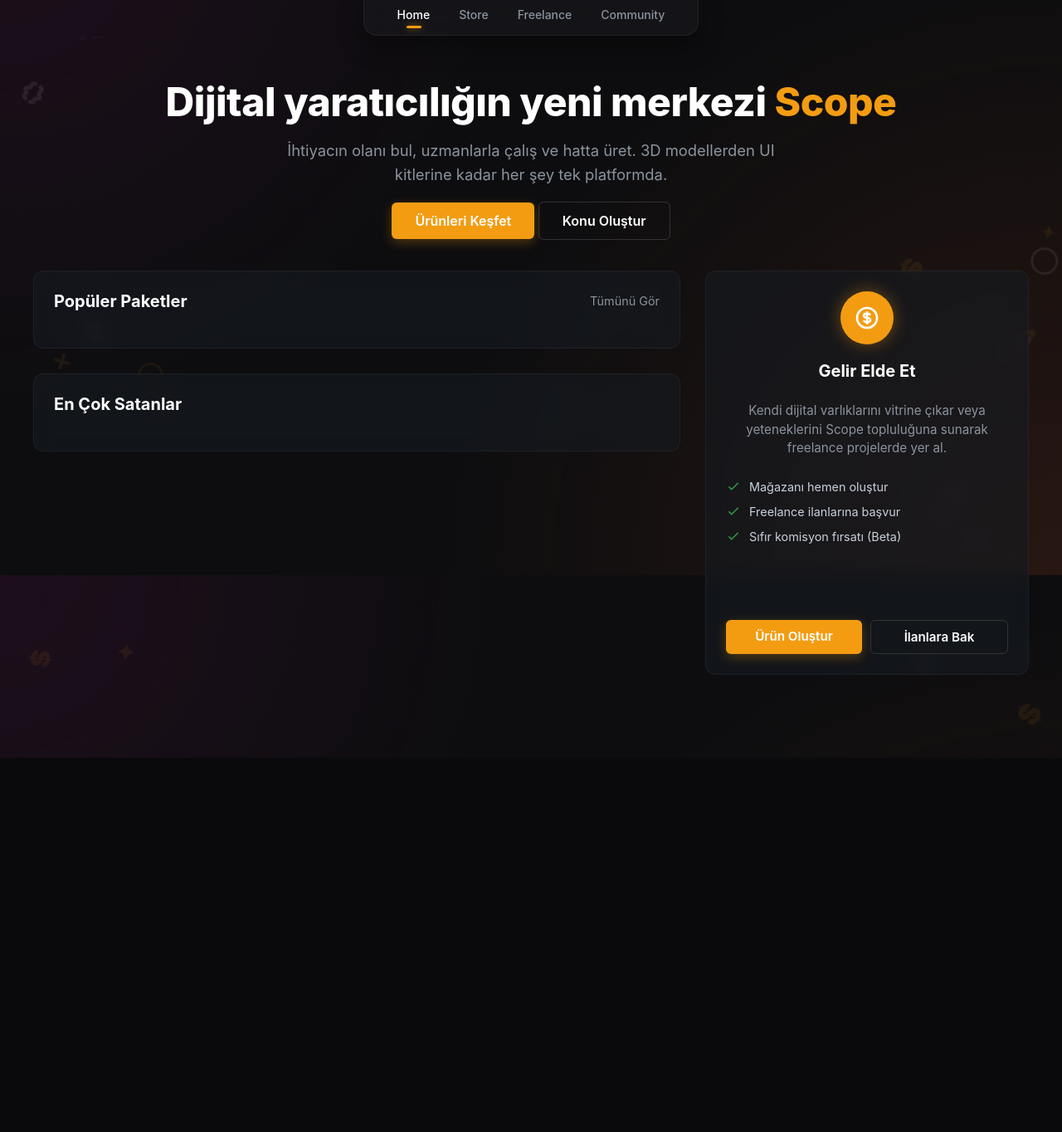
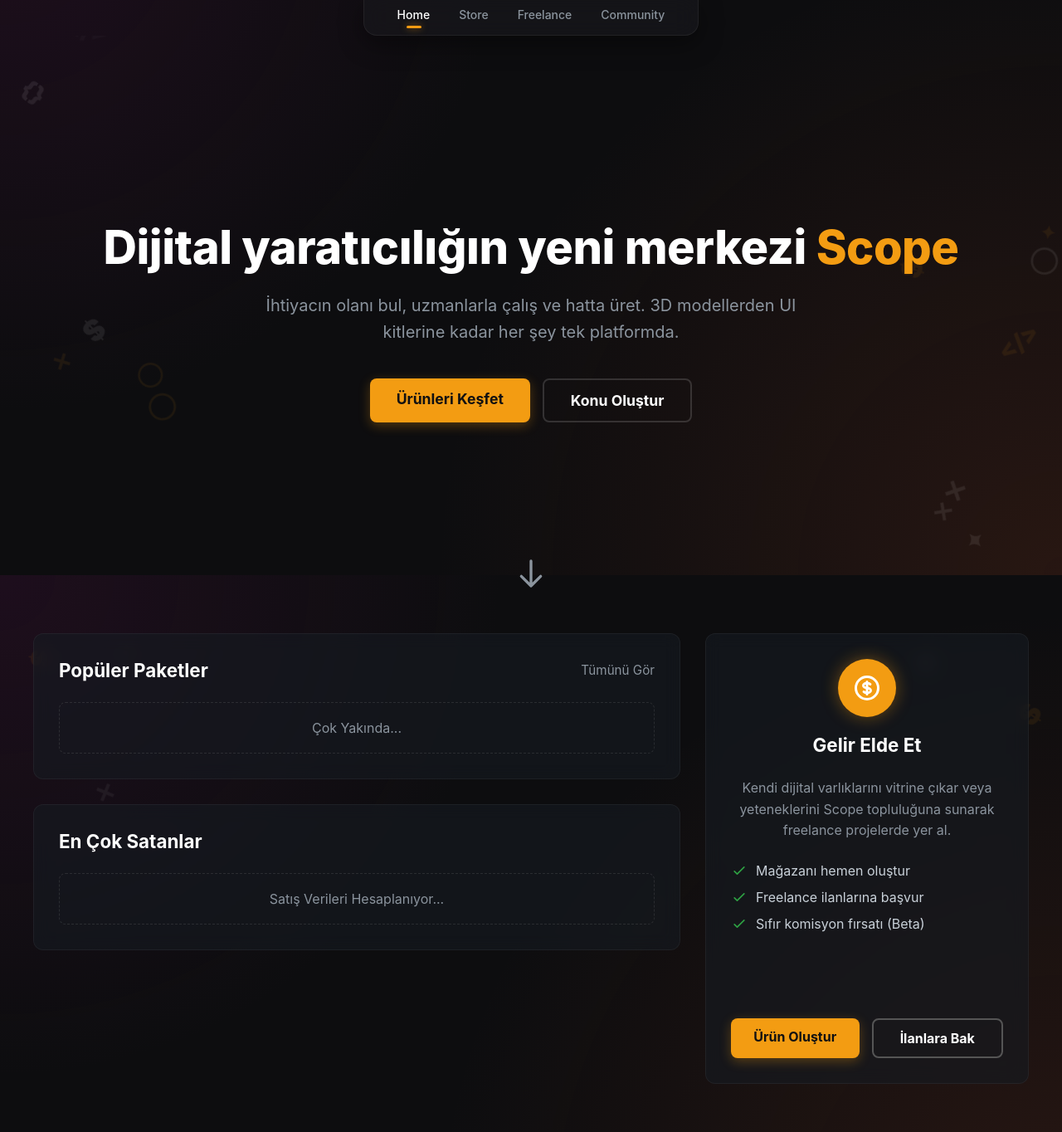
Before and after one commit to Scope-Digital-Marketing-Platform/Scope, a PHP site: page / in a window 1280 px wide. Shown: the part 107-1471 px from the top of the page at 83% size. Before the commit the page ends 1020 px from the top, so only its background shows below. Run offline with PHP 8.4, Linux system fonts and the light colour scheme.

Commit message:
home and comm. bug fix

```diff
--- a/Scope/src/pages/Home.php
+++ b/Scope/src/pages/Home.php
@@ -1,4 +1,4 @@
-<div class="home-wrapper" style="width: 100%; padding-top: 10px; padding-bottom: 60px; position: relative; overflow: hidden; min-height: 100vh;">
+<div class="home-wrapper" style="width: 100%; position: relative; overflow: hidden; min-height: 100vh;">
 
     <div class="floating-particles">
         <div class="particle p-1">$</div> <div class="particle p-2">✕</div> <div class="particle p-3">◯</div> <div class="particle p-4">&lt;/&gt;</div> <div class="particle p-5">✦</div>
@@ -8,8 +8,10 @@
     </div>
 
     <style>
+        /* Genel Konteyner */
         .home-container { max-width: 1200px; margin: 0 auto; padding: 0 20px; position: relative; z-index: 10; }
 
+        /* Partikül Animasyonları */
         .floating-particles { position: absolute; top: 0; left: 0; width: 100%; height: 100%; pointer-events: none; z-index: 0; }
         .particle { position: absolute; color: rgba(255, 255, 255, 0.08); font-size: 28px; font-weight: 900; animation: fall linear infinite; }
         .particle:nth-child(odd) { color: rgba(243, 156, 18, 0.08); }
@@ -19,7 +21,6 @@
             100% { transform: translateY(120vh) rotate(360deg); opacity: 0; }
         }
 
-        /* Partikül Konumları ve Negatif Delay */
         .p-1 { left: 3%; animation-duration: 15s; animation-delay: -5s; font-size: 32px;}
         .p-2 { left: 9%; animation-duration: 22s; animation-delay: -14s; }
         .p-3 { left: 14%; animation-duration: 18s; animation-delay: -2s; font-size: 24px;}
@@ -41,51 +42,79 @@
         .p-19 { left: 85%; animation-duration: 15s; animation-delay: -13s; font-size: 34px;}
         .p-20 { left: 91%; animation-duration: 23s; animation-delay: -8s; font-size: 27px;}
 
-        /* Hero ve Paneller */
-        .hero-section { text-align: center; margin-top: 20px; margin-bottom: 50px; }
-        .hero-title { font-size: 3rem; font-weight: 800; margin-bottom: 15px; letter-spacing: -0.5px; transition: color 0.4s ease; }
+        /* --- HERO (KARŞILAMA) ALANI - TAM EKRAN --- */
+        .hero-section {
+            display: flex;
+            flex-direction: column;
+            justify-content: center;
+            align-items: center;
+            text-align: center;
+            min-height: 80vh; /* Ekranın altından biraz yukarıda bitmesi için küçültüldü */
+            position: relative;
+            padding-bottom: 40px;
+        }
+        .hero-title { font-size: 3.5rem; font-weight: 800; margin-bottom: 20px; letter-spacing: -0.5px; transition: color 0.4s ease; }
         .hero-title span { color: #f39c12; }
-        .hero-desc { color: #8b949e; font-size: 1.15rem; max-width: 600px; margin: 0 auto 30px auto; line-height: 1.6; transition: color 0.4s ease; }
-        .btn-primary { background-color: #f39c12; color: #fff; padding: 12px 28px; border-radius: 6px; font-weight: 600; text-decoration: none; transition: background 0.3s; box-shadow: 0 4px 14px rgba(243, 156, 18, 0.3); }
-        .btn-primary:hover { background-color: #d68910; }
-        .btn-secondary { background-color: transparent; color: #fff; padding: 12px 28px; border-radius: 6px; font-weight: 600; text-decoration: none; border: 1px solid rgba(255,255,255,0.15); transition: all 0.3s; }
-        .btn-secondary:hover { background-color: rgba(255,255,255,0.05); }
+        .hero-desc { color: #8b949e; font-size: 1.25rem; max-width: 650px; margin: 0 auto 40px auto; line-height: 1.6; transition: color 0.4s ease; }
 
-        .home-grid { display: grid; grid-template-columns: 2fr 1fr; gap: 30px; }
+        .hero-buttons { display: flex; gap: 15px; justify-content: center; }
+        .btn-primary { background-color: #f39c12; color: #111; padding: 14px 32px; border-radius: 8px; font-weight: bold; font-size: 1.1rem; text-decoration: none; transition: all 0.3s; box-shadow: 0 4px 14px rgba(243, 156, 18, 0.3); }
+        .btn-primary:hover { background-color: #d68910; transform: translateY(-2px); box-shadow: 0 6px 20px rgba(243, 156, 18, 0.4); }
+        .btn-secondary { background-color: transparent; color: #fff; padding: 14px 32px; border-radius: 8px; font-weight: bold; font-size: 1.1rem; text-decoration: none; border: 2px solid rgba(255,255,255,0.15); transition: all 0.3s; }
+        .btn-secondary:hover { background-color: rgba(255,255,255,0.05); transform: translateY(-2px); }
+
+        /* Scroll İndikatörü (Aşağı Ok) */
+        .scroll-indicator {
+            position: absolute;
+            bottom: 0px; /* Yukarı çekildi */
+            color: #8b949e;
+            animation: bounce 2s infinite;
+            cursor: pointer;
+            transition: color 0.3s;
+        }
+        .scroll-indicator:hover { color: #f39c12; }
+        @keyframes bounce { 0%, 20%, 50%, 80%, 100% { transform: translateY(0); } 40% { transform: translateY(-15px); } 60% { transform: translateY(-7px); } }
+
+        /* --- PANELLER VE ALT İÇERİKLER --- */
+        .content-wrapper { padding-top: 40px; padding-bottom: 80px; }
+        .home-grid { display: grid; grid-template-columns: 2fr 1fr; gap: 30px; margin-bottom: 40px; }
         @media (max-width: 992px) { .home-grid { grid-template-columns: 1fr; } }
 
-        .panel { background: rgba(22, 27, 34, 0.6); border: 1px solid rgba(255,255,255,0.05); border-radius: 12px; padding: 24px; backdrop-filter: blur(10px); transition: all 0.4s ease; }
-        .panel-header { display: flex; justify-content: space-between; align-items: center; margin-bottom: 20px; }
-        .panel-title { font-size: 1.25rem; font-weight: 700; margin: 0; transition: color 0.4s ease; }
+        .panel { background: rgba(22, 27, 34, 0.6); border: 1px solid rgba(255,255,255,0.05); border-radius: 12px; padding: 30px; backdrop-filter: blur(10px); transition: all 0.4s ease; }
+        .panel-header { display: flex; justify-content: space-between; align-items: center; margin-bottom: 25px; }
+        .panel-title { font-size: 1.4rem; font-weight: 700; margin: 0; transition: color 0.4s ease; }
 
         .category-grid { display: grid; grid-template-columns: repeat(auto-fit, minmax(200px, 1fr)); gap: 15px; }
         .product-grid { display: grid; grid-template-columns: repeat(auto-fit, minmax(180px, 1fr)); gap: 20px; }
 
         .earn-panel { text-align: center; display: flex; flex-direction: column; align-items: center; height: 100%; }
-        .earn-icon { width: 64px; height: 64px; background: #f39c12; border-radius: 50%; display: flex; align-items: center; justify-content: center; margin-bottom: 20px; box-shadow: 0 0 20px rgba(243, 156, 18, 0.4); }
+        .earn-icon { width: 70px; height: 70px; background: #f39c12; border-radius: 50%; display: flex; align-items: center; justify-content: center; margin-bottom: 20px; box-shadow: 0 0 20px rgba(243, 156, 18, 0.4); }
         .earn-list { list-style: none; padding: 0; margin: 0 0 30px 0; text-align: left; width: 100%; }
-        .earn-list li { display: flex; align-items: center; gap: 10px; margin-bottom: 12px; font-size: 0.9rem; color: #c9d1d9; transition: color 0.4s ease; }
+        .earn-list li { display: flex; align-items: center; gap: 10px; margin-bottom: 12px; font-size: 1rem; color: #c9d1d9; transition: color 0.4s ease; }
         .earn-list li svg { color: #2ea043; }
-        .earn-buttons { display: flex; gap: 10px; width: 100%; margin-top: auto; }
-        .earn-buttons a { flex: 1; text-align: center; padding: 10px 0; font-size: 0.95rem; }
+        .earn-buttons { display: flex; gap: 15px; width: 100%; margin-top: auto; }
+        .earn-buttons a { flex: 1; text-align: center; padding: 12px 0; font-size: 1rem; }
 
-        /* LIGHT MODE (MAVİ & BEYAZ) */
+        /* --- LIGHT MODE (MAVİ & BEYAZ) --- */
         body.light-mode { background-color: #f0f4f8; color: #1e293b; background-image: radial-gradient(circle at 0% 0%, rgba(59, 130, 246, 0.06) 0%, transparent 40%), radial-gradient(circle at 100% 100%, rgba(168, 85, 247, 0.06) 0%, transparent 40%); }
         body.light-mode .panel { background: rgba(255, 255, 255, 0.9); border: 1px solid rgba(0, 0, 0, 0.05); box-shadow: 0 10px 25px -5px rgba(59, 130, 246, 0.1); }
         body.light-mode .hero-title { color: #0f172a; }
         body.light-mode .hero-title span { color: #3b82f6; }
         body.light-mode .hero-desc { color: #64748b; }
         body.light-mode .panel-title { color: #0f172a; }
-        body.light-mode .btn-primary { background: linear-gradient(135deg, #3b82f6, #2563eb); box-shadow: 0 4px 12px rgba(59, 130, 246, 0.3); }
+        body.light-mode .btn-primary { background: linear-gradient(135deg, #3b82f6, #2563eb); color: white; box-shadow: 0 4px 12px rgba(59, 130, 246, 0.3); }
         body.light-mode .btn-secondary { color: #475569; border-color: #cbd5e1; }
         body.light-mode .btn-secondary:hover { background-color: #f1f5f9; color: #0f172a; }
         body.light-mode .earn-icon { background: #3b82f6; box-shadow: 0 0 20px rgba(59, 130, 246, 0.4); }
         body.light-mode .earn-list li { color: #475569; }
         body.light-mode .particle { color: rgba(59, 130, 246, 0.18); }
         body.light-mode .particle:nth-child(odd) { color: rgba(15, 23, 42, 0.12); }
+        body.light-mode .scroll-indicator { color: #64748b; }
+        body.light-mode .scroll-indicator:hover { color: #3b82f6; }
     </style>
 
     <main class="home-container">
+
         <section class="hero-section">
             <h1 class="hero-title">Dijital yaratıcılığın yeni merkezi <span>Scope</span></h1>
             <p class="hero-desc">İhtiyacın olanı bul, uzmanlarla çalış ve hatta üret. 3D modellerden UI kitlerine kadar her şey tek platformda.</p>
@@ -93,43 +122,57 @@
                 <a href="store" class="btn-primary">Ürünleri Keşfet</a>
                 <a href="community" class="btn-secondary">Konu Oluştur</a>
             </div>
+
+            <div class="scroll-indicator" onclick="document.getElementById('explore-section').scrollIntoView({behavior: 'smooth'})">
+                <svg width="40" height="40" fill="none" stroke="currentColor" viewBox="0 0 24 24">
+                    <path stroke-linecap="round" stroke-linejoin="round" stroke-width="2" d="M19 14l-7 7m0 0l-7-7m7 7V3"></path>
+                </svg>
+            </div>
         </section>
+
+        <div class="content-wrapper" id="explore-section">
 
             <div class="home-grid">
                 <div style="display: flex; flex-direction: column; gap: 30px;">
                     <div class="panel">
                         <div class="panel-header">
                             <h2 class="panel-title">Popüler Paketler</h2>
-                        <a href="store" style="color: #8b949e; text-decoration: none; font-size: 0.9rem;">Tümünü Gör</a>
+                            <a href="store" style="color: #8b949e; text-decoration: none; font-size: 0.95rem; transition: color 0.3s;" onmouseover="this.style.color='#f39c12'" onmouseout="this.style.color='#8b949e'">Tümünü Gör</a>
                         </div>
-                    <div class="category-grid"></div>
+                        <div class="category-grid">
+                            <div style="padding: 20px; border: 1px dashed rgba(255,255,255,0.1); border-radius: 8px; text-align: center; color: #8b949e;">Çok Yakında...</div>
+                        </div>
                     </div>
                     <div class="panel">
                         <div class="panel-header">
                             <h2 class="panel-title">En Çok Satanlar</h2>
                         </div>
-                    <div class="product-grid"></div>
+                        <div class="product-grid">
+                            <div style="padding: 20px; border: 1px dashed rgba(255,255,255,0.1); border-radius: 8px; text-align: center; color: #8b949e;">Satış Verileri Hesaplanıyor...</div>
+                        </div>
                     </div>
                 </div>
 
                 <div>
                     <div class="panel earn-panel">
                         <div class="earn-icon">
-                        <svg width="32" height="32" fill="none" stroke="#ffffff" viewBox="0 0 24 24"><path stroke-linecap="round" stroke-linejoin="round" stroke-width="2" d="M12 8c-1.657 0-3 .895-3 2s1.343 2 3 2 3 .895 3 2-1.343 2-3 2m0-8c1.11 0 2.08.402 2.599 1M12 8V7m0 1v8m0 0v1m0-1c-1.11 0-2.08-.402-2.599-1M21 12a9 9 0 11-18 0 9 9 0 0118 0z"></path></svg>
+                            <svg width="36" height="36" fill="none" stroke="#ffffff" viewBox="0 0 24 24"><path stroke-linecap="round" stroke-linejoin="round" stroke-width="2" d="M12 8c-1.657 0-3 .895-3 2s1.343 2 3 2 3 .895 3 2-1.343 2-3 2m0-8c1.11 0 2.08.402 2.599 1M12 8V7m0 1v8m0 0v1m0-1c-1.11 0-2.08-.402-2.599-1M21 12a9 9 0 11-18 0 9 9 0 0118 0z"></path></svg>
                         </div>
                         <h2 class="panel-title" style="margin-bottom: 10px;">Gelir Elde Et</h2>
-                    <p style="color: #8b949e; font-size: 0.95rem; margin-bottom: 25px; line-height: 1.5;">Kendi dijital varlıklarını vitrine çıkar veya yeteneklerini Scope topluluğuna sunarak freelance projelerde yer al.</p>
+                        <p style="color: #8b949e; font-size: 1rem; margin-bottom: 25px; line-height: 1.6;">Kendi dijital varlıklarını vitrine çıkar veya yeteneklerini Scope topluluğuna sunarak freelance projelerde yer al.</p>
                         <ul class="earn-list">
-                        <li><svg width="18" height="18" fill="none" stroke="currentColor" viewBox="0 0 24 24"><path stroke-linecap="round" stroke-linejoin="round" stroke-width="2" d="M5 13l4 4L19 7"></path></svg> Mağazanı hemen oluştur</li>
-                        <li><svg width="18" height="18" fill="none" stroke="currentColor" viewBox="0 0 24 24"><path stroke-linecap="round" stroke-linejoin="round" stroke-width="2" d="M5 13l4 4L19 7"></path></svg> Freelance ilanlarına başvur</li>
-                        <li><svg width="18" height="18" fill="none" stroke="currentColor" viewBox="0 0 24 24"><path stroke-linecap="round" stroke-linejoin="round" stroke-width="2" d="M5 13l4 4L19 7"></path></svg> Sıfır komisyon fırsatı (Beta)</li>
+                            <li><svg width="20" height="20" fill="none" stroke="currentColor" viewBox="0 0 24 24"><path stroke-linecap="round" stroke-linejoin="round" stroke-width="2" d="M5 13l4 4L19 7"></path></svg> Mağazanı hemen oluştur</li>
+                            <li><svg width="20" height="20" fill="none" stroke="currentColor" viewBox="0 0 24 24"><path stroke-linecap="round" stroke-linejoin="round" stroke-width="2" d="M5 13l4 4L19 7"></path></svg> Freelance ilanlarına başvur</li>
+                            <li><svg width="20" height="20" fill="none" stroke="currentColor" viewBox="0 0 24 24"><path stroke-linecap="round" stroke-linejoin="round" stroke-width="2" d="M5 13l4 4L19 7"></path></svg> Sıfır komisyon fırsatı (Beta)</li>
                         </ul>
                         <div class="earn-buttons">
                             <a href="createproduct" class="btn-primary">Ürün Oluştur</a>
-                        <a href="freelancehub" class="btn-secondary" style="border-color: #333; color: inherit;">İlanlara Bak</a>
+                            <a href="freelancehub" class="btn-secondary" style="border-color: #555;">İlanlara Bak</a>
                         </div>
                     </div>
                 </div>
             </div>
+
+        </div>
     </main>
 </div>
```
Also changed, not shown: Scope/src/pages/Community.php (+58 -2 lines). Lines whose indentation alone changed are shown as unchanged.
